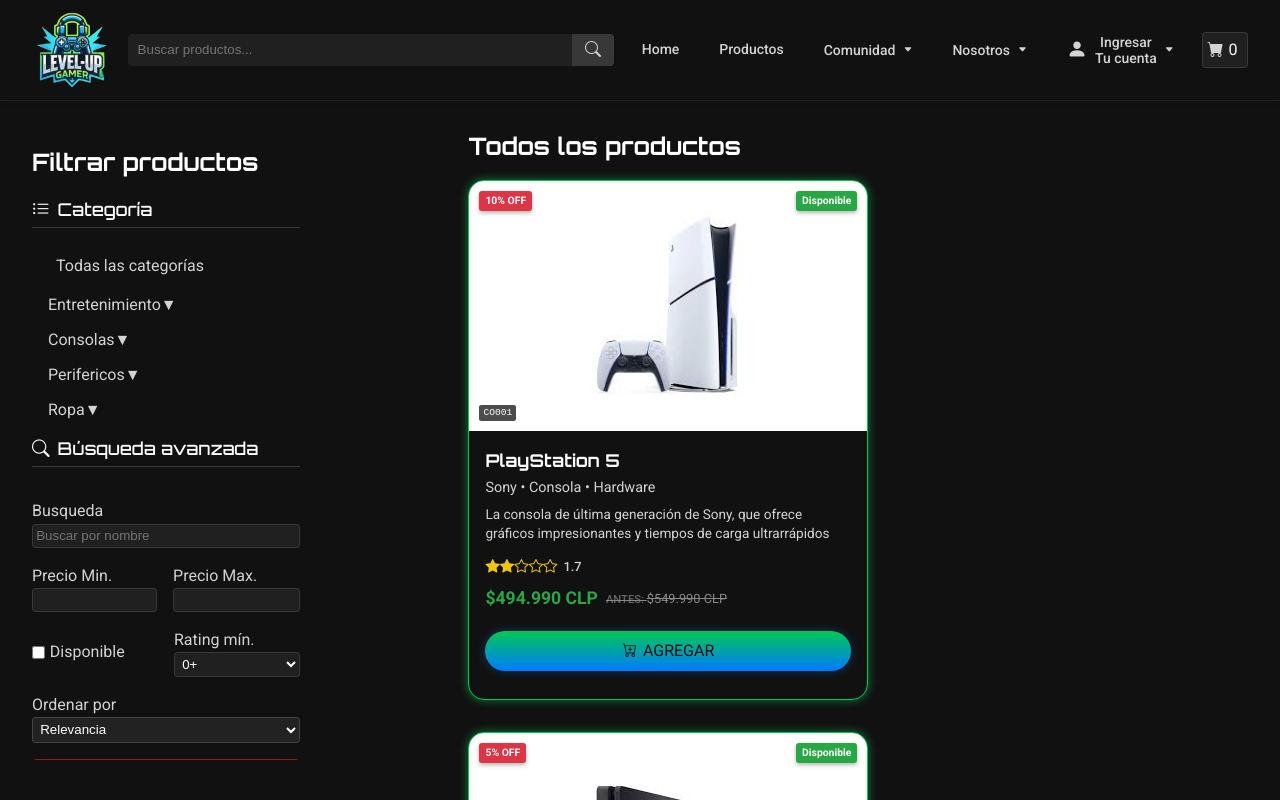
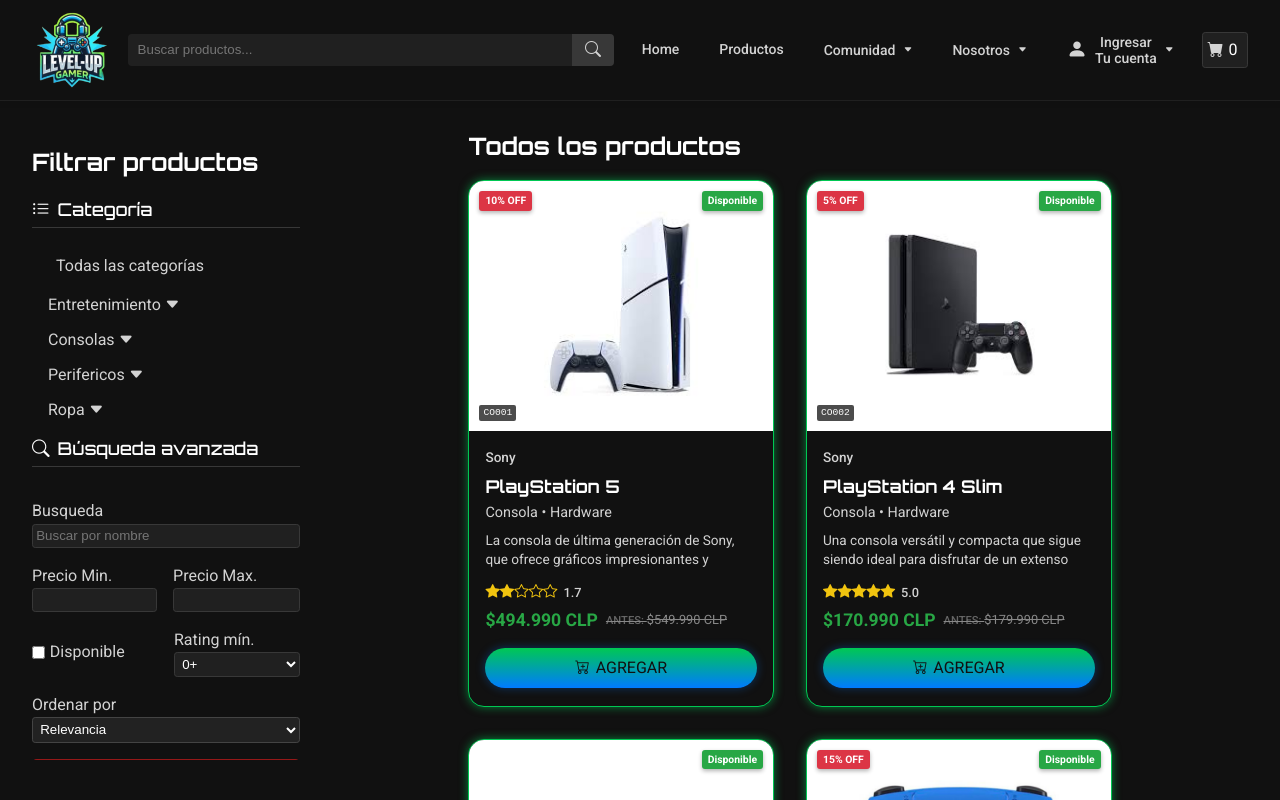
Before and after one commit to Kuurisuu/levelup-react, a React (Vite) app in the folder proyecto-levelup-frontend/levelup-react/: page /producto in a window 1280 px wide. Shown: the top 800 px of the page. Built offline with nearby package versions, Linux system fonts and the light colour scheme.

Commit message:
feat: Añadir opcion de perfil al iniciar sesion y mejoras en productcards y filtros.

```diff
--- a/proyecto-levelup-frontend/levelup-react/src/components/Filtros.tsx
+++ b/proyecto-levelup-frontend/levelup-react/src/components/Filtros.tsx
@@ -5,7 +5,9 @@
   filtros: FiltrosType;
   setCategoria: (id: string) => void;
   toggleSubcategoria: (id: string) => void;
-  actualizar: (e: React.ChangeEvent<HTMLInputElement | HTMLSelectElement>) => void;
+  actualizar: (
+    e: React.ChangeEvent<HTMLInputElement | HTMLSelectElement>
+  ) => void;
   limpiar: () => void;
   asideAbierto: boolean;
   toggleAside: () => void;
@@ -23,6 +25,22 @@
   const [openSubcat, setOpenSubcat] = useState<string>("");
   const handleToggleSubcat = (cat: string): void => {
     setOpenSubcat(openSubcat === cat ? "" : cat);
+  };
+  // Mapa de subcategorías por categoría para calcular conteos locales
+  const categoryMap: Record<string, string[]> = {
+    EN: ["JM"],
+    CO: ["MA", "HA", "AC"],
+    PE: ["MO", "TE", "AU", "MT", "MI", "CW"],
+    RO: ["PG", "PR"],
+  };
+
+  const countSelected = (cat: string): number => {
+    return filtros.subcategorias.reduce((acc, s) => {
+      if (s.startsWith("ALL-")) {
+        return acc + (s === `ALL-${cat}` ? 1 : 0);
+      }
+      return acc + (categoryMap[cat]?.includes(s) ? 1 : 0);
+    }, 0);
   };
   return (
     <aside
@@ -50,7 +68,9 @@
         <ul className="menu-categorias">
           <li className="categoria">
             <button
-              className={`boton-categoria abrir-subcat ${filtros.categoria === "todos" ? "active" : ""}`} //agrege el active para que se vea el boton activo
+              className={`boton-categoria abrir-subcat ${
+                filtros.categoria === "todos" ? "active" : ""
+              }`} //agrege el active para que se vea el boton activo
               onClick={() => setCategoria("todos")}
               aria-label="Mostrar todos"
             >
@@ -59,16 +79,36 @@
           </li>
           <li className={`categoria${openSubcat === "EN" ? " open" : ""}`}>
             <button
-              className={`boton-categoria abrir-subcat ${filtros.categoria === "EN" ? "active" : ""}`} //si en filtro categoria es igual a entretenimiento, se activa el boton
+              className={`boton-categoria abrir-subcat ${
+                openSubcat === "EN" || filtros.categoria === "EN"
+                  ? "active"
+                  : ""
+              }`}
               onClick={() => {
-                setCategoria("EN"); //si se clickea el boton, se activa la categoria
-                handleToggleSubcat("EN"); //si se clickea el boton, se activa el subcategoria
+                // Solo expandir/colapsar; no disparar el filtro automáticamente al abrir
+                handleToggleSubcat("EN");
               }}
+              aria-expanded={openSubcat === "EN"}
             >
-              Entretenimiento <span>{openSubcat === "EN" ? "▲" : "▼"}</span>
+              <span className="boton-categoria-label">Entretenimiento</span>
+              {countSelected("EN") > 0 && (
+                <span className="filtro-badge" aria-hidden="true">
+                  {countSelected("EN")}
+                </span>
+              )}
+              <i
+                className={`bi caret-icon ${
+                  openSubcat === "EN"
+                    ? "bi-caret-up-fill"
+                    : "bi-caret-down-fill"
+                }`}
+                aria-hidden="true"
+              />
             </button>
-            {openSubcat === "EN" && (
-              <ul className="subcategorias">
+
+            <ul
+              className={`subcategorias ${openSubcat === "EN" ? "open" : ""}`}
+            >
               <li>
                 <label>
                   <input
@@ -90,20 +130,39 @@
                 </label>
               </li>
             </ul>
-            )}
           </li>
           <li className={`categoria${openSubcat === "CO" ? " open" : ""}`}>
             <button
-              className={`boton-categoria abrir-subcat ${filtros.categoria === "CO" ? "active" : ""}`}
+              className={`boton-categoria abrir-subcat ${
+                openSubcat === "CO" || filtros.categoria === "CO"
+                  ? "active"
+                  : ""
+              }`}
               onClick={() => {
-                setCategoria("CO");
+                // Solo expandir/colapsar; no disparar el filtro automáticamente al abrir
                 handleToggleSubcat("CO");
               }}
+              aria-expanded={openSubcat === "CO"}
             >
-              Consolas <span>{openSubcat === "CO" ? "▲" : "▼"}</span>
+              <span className="boton-categoria-label">Consolas</span>
+              {countSelected("CO") > 0 && (
+                <span className="filtro-badge" aria-hidden="true">
+                  {countSelected("CO")}
+                </span>
+              )}
+              <i
+                className={`bi caret-icon ${
+                  openSubcat === "CO"
+                    ? "bi-caret-up-fill"
+                    : "bi-caret-down-fill"
+                }`}
+                aria-hidden="true"
+              />
             </button>
-            {openSubcat === "CO" && (
-              <ul className="subcategorias">
+
+            <ul
+              className={`subcategorias ${openSubcat === "CO" ? "open" : ""}`}
+            >
               <li>
                 <label>
                   <input
@@ -148,20 +207,39 @@
                 </label>
               </li>
             </ul>
-            )}
           </li>
           <li className={`categoria${openSubcat === "PE" ? " open" : ""}`}>
             <button
-              className={`boton-categoria abrir-subcat ${filtros.categoria === "PE" ? "active" : ""}`}
+              className={`boton-categoria abrir-subcat ${
+                openSubcat === "PE" || filtros.categoria === "PE"
+                  ? "active"
+                  : ""
+              }`}
               onClick={() => {
-                setCategoria("PE");
+                // Solo expandir/colapsar; no disparar el filtro automáticamente al abrir
                 handleToggleSubcat("PE");
               }}
+              aria-expanded={openSubcat === "PE"}
             >
-              Perifericos <span>{openSubcat === "PE" ? "▲" : "▼"}</span>
+              <span className="boton-categoria-label">Perifericos</span>
+              {countSelected("PE") > 0 && (
+                <span className="filtro-badge" aria-hidden="true">
+                  {countSelected("PE")}
+                </span>
+              )}
+              <i
+                className={`bi caret-icon ${
+                  openSubcat === "PE"
+                    ? "bi-caret-up-fill"
+                    : "bi-caret-down-fill"
+                }`}
+                aria-hidden="true"
+              />
             </button>
-            {openSubcat === "PE" && (
-              <ul className="subcategorias">
+
+            <ul
+              className={`subcategorias ${openSubcat === "PE" ? "open" : ""}`}
+            >
               <li>
                 <label>
                   <input
@@ -239,20 +317,39 @@
                 </label>
               </li>
             </ul>
-            )}
           </li>
           <li className={`categoria${openSubcat === "RO" ? " open" : ""}`}>
             <button
-              className={`boton-categoria abrir-subcat ${filtros.categoria === "RO" ? "active" : ""}`}
+              className={`boton-categoria abrir-subcat ${
+                openSubcat === "RO" || filtros.categoria === "RO"
+                  ? "active"
+                  : ""
+              }`}
               onClick={() => {
-                setCategoria("RO");
+                // Solo expandir/colapsar; no disparar el filtro automáticamente al abrir
                 handleToggleSubcat("RO");
               }}
+              aria-expanded={openSubcat === "RO"}
             >
-              Ropa <span>{openSubcat === "RO" ? "▲" : "▼"}</span>
+              <span className="boton-categoria-label">Ropa</span>
+              {countSelected("RO") > 0 && (
+                <span className="filtro-badge" aria-hidden="true">
+                  {countSelected("RO")}
+                </span>
+              )}
+              <i
+                className={`bi caret-icon ${
+                  openSubcat === "RO"
+                    ? "bi-caret-up-fill"
+                    : "bi-caret-down-fill"
+                }`}
+                aria-hidden="true"
+              />
             </button>
-            {openSubcat === "RO" && (
-              <ul className="subcategorias">
+
+            <ul
+              className={`subcategorias ${openSubcat === "RO" ? "open" : ""}`}
+            >
               <li>
                 <label>
                   <input
@@ -286,7 +383,6 @@
                 </label>
               </li>
             </ul>
-            )}
           </li>
         </ul>
 
--- a/proyecto-levelup-frontend/levelup-react/src/components/ProductoCard.tsx
+++ b/proyecto-levelup-frontend/levelup-react/src/components/ProductoCard.tsx
@@ -1,15 +1,21 @@
 import { useState } from "react";
 import { categorias, subcategorias, Producto } from "../data/catalogo";
 import { agregarAlCarrito } from "../logic/carrito";
-import { calcularRatingPromedio, obtenerEstadisticasRating } from "../utils/ratingUtils";  //LO IMPORTAMOS PARA CALCULAR EL RATING
-import { formatPriceCLP } from "../utils/priceUtils";//LO IMPORTAMOS PARA FORMATEAR EL PRECIO EN CLP
+import {
+  calcularRatingPromedio,
+  obtenerEstadisticasRating,
+} from "../utils/ratingUtils"; //LO IMPORTAMOS PARA CALCULAR EL RATING
+import { formatPriceCLP } from "../utils/priceUtils"; //LO IMPORTAMOS PARA FORMATEAR EL PRECIO EN CLP
 
 interface ProductoCardProps {
   producto: Producto;
   onClick?: (id: string) => void;
 }
 
-export default function ProductoCard({ producto, onClick }: ProductoCardProps): React.JSX.Element {
+export default function ProductoCard({
+  producto,
+  onClick,
+}: ProductoCardProps): React.JSX.Element {
   const [agotado] = useState(!producto.disponible);
 
   const categoria = producto.categoria;
@@ -20,14 +26,25 @@
   const rating = Math.max(0, Math.min(5, estadisticasRating.promedio)); //lo que hace es que el rating sea entre 0 y 5
   const usuariosUnicos = estadisticasRating.usuariosUnicos; //setea el numero de usuarios unicos
 
-  const stars = Array.from({ length: 5 }, (_, i) => ( //crea un array de 5 estrellas
-    <i key={i} className={`bi ${i < rating ? "bi-star-fill" : "bi-star"}`} /> //si el rating es mayor a la estrella, se pone la estrella llena
-  ));
+  const stars = Array.from(
+    { length: 5 },
+    (
+      _,
+      i //crea un array de 5 estrellas
+    ) => (
+      <i key={i} className={`bi ${i < rating ? "bi-star-fill" : "bi-star"}`} /> //si el rating es mayor a la estrella, se pone la estrella llena
+    )
+  );
 
   // Calcular descuento si existe, si existe, se calcula el descuento
-  const tieneDescuento = producto.precioConDescuento && producto.precioConDescuento < producto.precio; //si el precio con descuento es mayor al precio, se calcula el descuento
+  const tieneDescuento =
+    producto.precioConDescuento &&
+    producto.precioConDescuento < producto.precio; //si el precio con descuento es mayor al precio, se calcula el descuento
   const porcentajeDescuento = tieneDescuento
-    ? Math.round(((producto.precio - producto.precioConDescuento!) / producto.precio) * 100) //si el precio con descuento es mayor al precio, se calcula el descuento
+    ? Math.round(
+        ((producto.precio - producto.precioConDescuento!) / producto.precio) *
+          100
+      ) //si el precio con descuento es mayor al precio, se calcula el descuento
     : 0; //si no existe, se setea a 0
 
   return (
@@ -50,14 +67,16 @@
           )}
 
           {/* Badge de disponibilidad en la esquina superior derecha */}
-          <div className={`producto-disponible-badge ${producto.disponible ? "disponible" : "no-disponible"}`}>
+          <div
+            className={`producto-disponible-badge ${
+              producto.disponible ? "disponible" : "no-disponible"
+            }`}
+          >
             {producto.disponible ? "Disponible" : "No Disponible"}
           </div>
 
           {/* Código del producto en la esquina inferior izquierda */}
-          <div className="producto-codigo-badge">
-            {producto.id}
-          </div>
+          <div className="producto-codigo-badge">{producto.id}</div>
 
           <img
             className="producto-imagen"
@@ -74,19 +93,23 @@
         <div className="producto-detalles">
           {/* Información principal */}
           <div className="producto-info-principal">
+            {/* Marca encima del título */}
+            <div className="producto-marca">
+              {producto.fabricante || "Sony"}
+            </div>
+
             {/* Título del producto */}
             <h3 className="producto-titulo">{producto.nombre}</h3>
 
-            {/* Categoría con marca */}
+            {/* Categoría (se muestra debajo del título) */}
             <p className="producto-categoria">
-              {producto.fabricante || "Sony"} • {categoria.nombre} • {subcategoria?.nombre || ""}
+              {categoria.nombre}{" "}
+              {subcategoria ? `• ${subcategoria.nombre}` : ""}
             </p>
 
             {/* Descripción con scroll */}
             <div className="producto-descripcion-container">
-              <p className="producto-descripcion">
-                {producto.descripcion}
-              </p>
+              <p className="producto-descripcion">{producto.descripcion}</p>
             </div>
           </div>
 
@@ -94,24 +117,29 @@
           <div className="producto-info-secundaria">
             {/* Rating con estrellas y promedio */}
             <div className="producto-rating-container">
-              <div className="producto-rating" style={{ color: "#f1c40f", fontSize: "0.9rem" }}>
+              <div
+                className="producto-rating"
+                style={{ color: "#f1c40f", fontSize: "0.9rem" }}
+              >
                 {stars}
               </div>
               <span className="producto-rating-promedio">
                 {rating.toFixed(1)}
               </span>
-             {usuariosUnicos > 0 && (
-               <span className="producto-reviews-count">
-                 ({usuariosUnicos} reseña{usuariosUnicos !== 1 ? 's' : ''})
-               </span>
-             )}
+              {usuariosUnicos > 0 && (
+                <span className="producto-reviews-count">
+                  ({usuariosUnicos} reseña{usuariosUnicos !== 1 ? "s" : ""})
+                </span>
+              )}
             </div>
 
             {/* Precios en una línea */}
             <div className="producto-precio-container">
               <div className="precio-linea">
                 <span className="precio-actual">
-                  {tieneDescuento ? formatPriceCLP(producto.precioConDescuento!) : formatPriceCLP(producto.precio)}
+                  {tieneDescuento
+                    ? formatPriceCLP(producto.precioConDescuento!)
+                    : formatPriceCLP(producto.precio)}
                 </span>
                 {tieneDescuento && (
                   <span className="precio-anterior">
@@ -123,7 +151,9 @@
 
             {/* Botón de agregar con icono de carrito */}
             <button
-              className={`producto-agregar ${producto.disponible ? "active" : ""}`}
+              className={`producto-agregar ${
+                producto.disponible ? "active" : ""
+              }`}
               disabled={agotado}
               onClick={(e) => {
                 e.stopPropagation();
--- a/proyecto-levelup-frontend/levelup-react/src/styles/main.css
+++ b/proyecto-levelup-frontend/levelup-react/src/styles/main.css
@@ -676,15 +676,17 @@
 .productos {
   margin-top: 1rem;
   display: grid;
-  grid-template-columns: repeat(auto-fit, minmax(320px, 1fr)); /* ancho mínimo aumentado para 3 columnas */
+  /* permitir que las cards se adapten y crezcan verticalmente según su contenido */
+  grid-template-columns: repeat(auto-fit, minmax(260px, 1fr));
   gap: 1.5rem;
+  align-items: start; /* importante: que las cards se alineen al tope y puedan tener alturas distintas */
 }
 
 .contenedor-productos {
   width: 100%;
-  max-width: 400px; /* ancho aumentado para mostrar 3 por fila */
-  min-width: 280px; /* ancho mínimo aumentado */
-  height: 520px; /* altura fija para todas las cards */
+  max-width: 340px; /* ancho máximo para teléfono/escritorio */
+  min-width: 200px; /* ancho mínimo ajustado */
+  /* dejar que la altura dependa del contenido para evitar recortes */
   background-color: var(--clr-main);
   border-radius: 1rem;
   overflow: hidden;
@@ -709,14 +711,16 @@
 }
 
 .producto-imagen-container {
-  height: 280px; /* altura optimizada para cubrir mejor el espacio */
-  width: 100%; /* ancho completo para eliminar columnas laterales */
-  display: flex;
-  align-items: center; /* centra verticalmente */
-  justify-content: center; /* centra horizontalmente */
+  /* usar aspect-ratio para mantener proporción y ser responsivo */
+  aspect-ratio: 16/10;
+  max-height: 320px; /* límite razonable en pantallas grandes */
+  width: 100%; /* ancho completo */
+  display: flex;
+  align-items: center;
+  justify-content: center;
   background-color: var(--clr-heading-text);
   position: relative; /* Para posicionar los badges */
-  overflow: hidden; /* Para que los badges no se salgan del contenedor */
+  overflow: hidden;
 }
 
 /* Ajustes para imágenes dentro de las cards: mantener proporción, evitar aplastamiento
@@ -761,9 +765,9 @@
   display: flex;
   flex-direction: column;
   gap: 0px; /* sin espacio entre elementos */
-  margin-top: auto; /* empuja hacia abajo */
+  margin-top: auto; /* empuja hacia abajo si hay espacio */
   padding: 0.1rem 0; /* padding mínimo */
-  height: 120px; /* altura fija para todas las cards */
+  /* permitir altura variable para que no corte el contenido */
   justify-content: space-between; /* distribuye el contenido uniformemente */
 }
 
@@ -784,18 +788,22 @@
 .producto-titulo {
   font-size: 1.1rem;
   color: var(--clr-heading-text);
-  font-weight: bold; /*Define grosor o negrita*/
-  white-space: nowrap; /* evita salto de línea */
-  overflow: hidden; /* oculta lo que sobre */
-  text-overflow: ellipsis; /* agrega "..." al final */
+  font-weight: bold;
+  /* truncar en una sola línea con ellipsis para títulos largos */
+  white-space: nowrap;
+  overflow: hidden;
+  text-overflow: ellipsis;
+  display: block;
 }
 
 .producto-categoria {
   font-size: 0.9rem;
   color: var(--clr-gray);
-  white-space: nowrap; /* evita salto de línea */
-  overflow: hidden; /* oculta lo que sobre */
-  text-overflow: ellipsis; /* agrega "..." al final */
+  /* truncar en una sola línea con ellipsis para evitar que ocupe demasiado espacio */
+  white-space: nowrap;
+  overflow: hidden;
+  text-overflow: ellipsis;
+  display: block;
 }
 
 .producto-agregar:hover {
@@ -971,24 +979,26 @@
 
 /* Contenedor de descripción con scroll */
 .producto-descripcion-container {
+  /* altura exacta para mostrar ~2 líneas y permitir reveal al hacer hover */
   height: 2.4rem; /* altura exacta para 2 líneas */
   overflow: hidden;
   position: relative;
   margin: 4px 0;
 }
 
-/* Descripción del producto con scroll */
+/* Descripción del producto: inicialmente recortada; al hacer hover se desplaza hacia arriba */
 .producto-descripcion {
   font-size: 0.85rem;
   color: var(--clr-gray);
   line-height: 1.4;
   margin: 0;
   padding: 0;
-  transition: transform 1.5s ease; /* animación mucho más lenta */
+  transition: transform 1.2s ease; /* animación suave para reveal */
   cursor: pointer;
-}
-
-/* Animación de scroll al hacer hover */
+  display: block;
+}
+
+/* Al hacer hover, la descripción se desplaza para mostrar el contenido completo */
 .producto-descripcion-container:hover .producto-descripcion {
   transform: translateY(calc(-100% + 2.4rem));
 }
@@ -1119,7 +1129,7 @@
   box-shadow: 0 0px 10px rgba(var(--clr-green), 0.45);
   overflow: hidden;
   position: relative;
-  transition: background 0.20s ease, transform 0.12s ease, box-shadow 0.18s ease;
+  transition: background 0.2s ease, transform 0.12s ease, box-shadow 0.18s ease;
 }
 
 .carrito-producto:hover {
@@ -1127,7 +1137,7 @@
   background-color: #0f0f0f;
   border-radius: 1rem;
   border: 1px solid rgb(var(--clr-green));
-  box-shadow: 0 1px 6px rgba(0,0,0,0.45);
+  box-shadow: 0 1px 6px rgba(0, 0, 0, 0.45);
   transform: translateY(-2px);
 }
 
@@ -1439,7 +1449,7 @@
 .carrito-producto-eliminar.sutil:hover {
   /* emphasize hover by making the text/icon slightly lighter and giving a subtle gray background */
   color: #e6e6e6;
-  background-color: rgba(255,255,255,0.03);
+  background-color: rgba(255, 255, 255, 0.03);
   transform: translateY(-1px);
 }
 .carrito-producto-eliminar.sutil .bi {
@@ -1688,13 +1698,17 @@
 }
 
 .sugerencias-titulo::after {
-  content: '';
+  content: "";
   position: absolute;
   bottom: 0;
   left: 0;
   width: 150px;
   height: 3px;
-  background: linear-gradient(to right, rgb(var(--clr-blue)), rgb(var(--clr-green)));
+  background: linear-gradient(
+    to right,
+    rgb(var(--clr-blue)),
+    rgb(var(--clr-green))
+  );
   border-radius: 2px;
 }
 
@@ -1877,6 +1891,8 @@
   font-size: 16px;
   color: var(--clr-white);
   display: flex;
+  align-items: center;
+  justify-content: space-between;
 }
 
 .boton-categoria.active {
@@ -1889,17 +1905,58 @@
   cursor: pointer;
 }
 
+.subcategorias {
+  display: flex;
+  flex-direction: column;
+  gap: 0.35rem;
+  padding: 0 0.25rem;
+  color: var(--clr-body-text);
+  max-height: 0;
+  overflow: hidden;
+  opacity: 0;
+  transform: translateY(-6px);
+  transition: max-height 300ms cubic-bezier(0.2, 0.9, 0.2, 1),
+    opacity 220ms ease, transform 260ms ease, padding 260ms ease;
+}
+
 .categoria.open .subcategorias {
-  display: flex;
-  flex-direction: column;
-  align-self: flex-start;
+  max-height: 600px; /* suficiente para desplegar */
+  opacity: 1;
+  transform: translateY(0);
   padding: var(--spacing);
-  color: var(--clr-body-text);
-
-  overflow-y: auto;
-
-  margin-left: auto;
-  margin-right: auto;
+}
+
+/* caret icon rotation */
+.boton-categoria .caret-icon {
+  transition: transform 240ms ease;
+  font-size: 0.95rem;
+  color: var(--clr-white);
+}
+.categoria.open .boton-categoria .caret-icon {
+  transform: rotate(180deg);
+  color: var(--clr-main-light);
+}
+
+/* label spacing */
+.boton-categoria .boton-categoria-label {
+  flex: 1 1 auto;
+  text-align: left;
+}
+/* Badge pequeño para indicar cantidad de filtros seleccionados por categoría */
+.filtro-badge {
+  background: rgb(var(--clr-black2)); /* gris/negro oscuro */
+  color: var(--clr-heading-text); /* texto claro */
+  padding: 0.12rem 0.6rem;
+  border-radius: 999px;
+  font-size: 0.75rem;
+  font-weight: 600;
+  margin-left: 0.6rem;
+  display: inline-flex;
+  align-items: center;
+  justify-content: center;
+  min-width: 26px;
+  height: 22px;
+  box-shadow: 0 1px 2px rgba(0, 0, 0, 0.35);
 }
 /*Mobile*/
 
```
Also changed, not shown: proyecto-levelup-frontend/levelup-react/src/components/Header.tsx (+15 -0 lines). Lines whose indentation alone changed are shown as unchanged.
